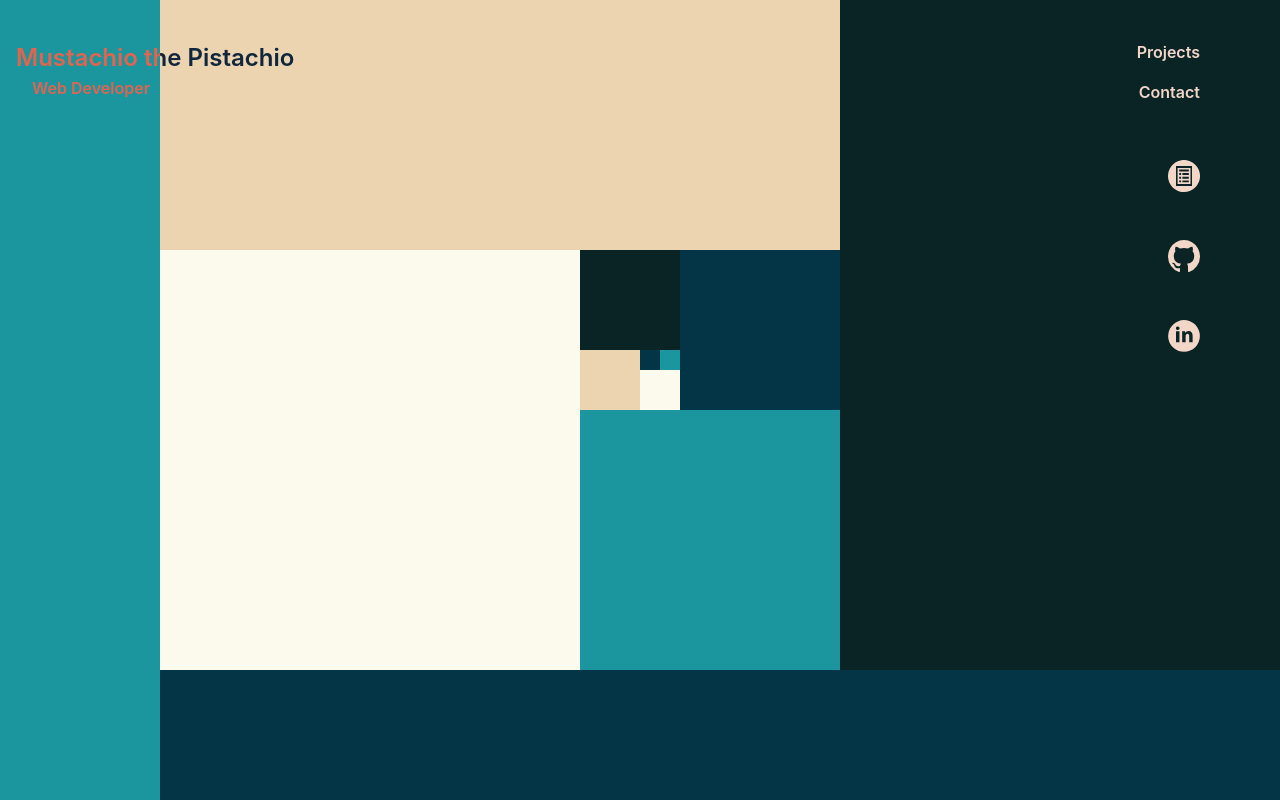
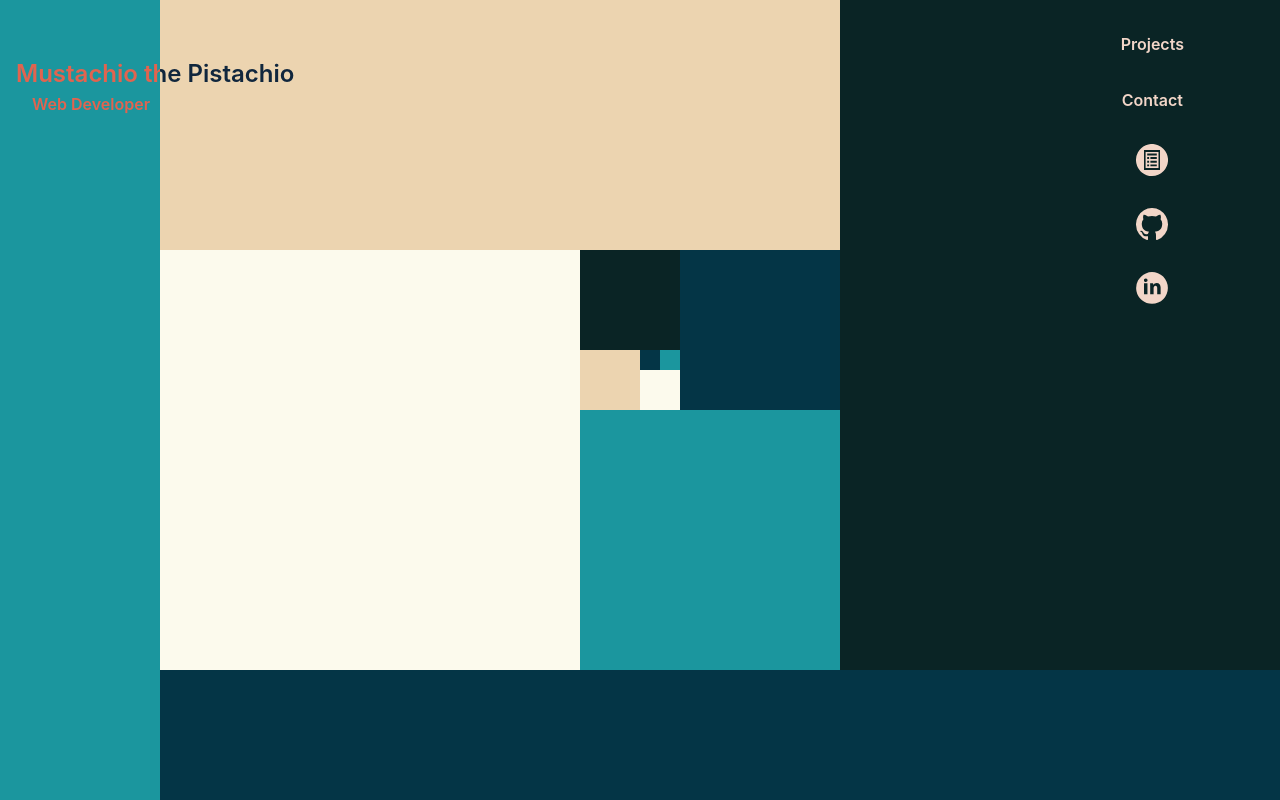
Before and after one commit to frealis/portfolio, a React (Create React App) app: page / in a window 1280 px wide. Built offline with nearby package versions, Linux system fonts and the light colour scheme.

Commit message:
Adjust navbar UI & alignment

```diff
--- a/src/css/App.css
+++ b/src/css/App.css
@@ -85,10 +85,10 @@
 .scraps .scrap {
   color: #FCFAED;
   font-weight: 600;
+  font-size: 1rem;
   mix-blend-mode: difference;
-  padding: 0 1rem;
+  padding: 1rem;
   position: fixed;
-  right: 5vw;
   z-index: 2; }
   .scraps .scrap.brand {
     font-size: 1.5rem;
@@ -99,13 +99,19 @@
     font-size: 1rem;
     left: 1rem;
     position: relative; }
+  .scraps .scrap.links {
+    align-items: space-between;
+    display: flex;
+    flex-direction: column;
+    justify-content: center;
+    right: 5vw; }
   .scraps .scrap .link-contact,
   .scraps .scrap .link-projects {
     background-color: transparent;
-    font-size: 1rem; }
+    position: static; }
     .scraps .scrap .link-contact:hover,
     .scraps .scrap .link-projects:hover {
-      animation-duration: 0.25s;
+      animation-duration: 0.2s;
       animation-fill-mode: forwards;
       animation-name: animation-chromatophore-deconstructed;
       animation-timing-function: linear; }
@@ -113,14 +119,12 @@
     .scraps .scrap .link-projects:focus {
       outline: none;
       box-shadow: none; }
-  .scraps .scrap .link-contact {
-    top: 10vh; }
-  .scraps .scrap .link-projects {
-    top: 5vh; }
   .scraps .scrap .link-resume,
   .scraps .scrap .link-github,
   .scraps .scrap .link-linkedin {
-    background-color: transparent; }
+    background-color: transparent;
+    fill: #FCFAED;
+    position: static; }
     .scraps .scrap .link-resume .icon-github,
     .scraps .scrap .link-resume .icon-linkedin,
     .scraps .scrap .link-resume .icon-resume,
@@ -136,17 +140,8 @@
     .scraps .scrap .link-linkedin:focus {
       outline: none;
       box-shadow: none; }
-  .scraps .scrap .link-resume {
-    top: 20vh; }
-    .scraps .scrap .link-resume path {
-      fill: #FCFAED; }
-  .scraps .scrap .link-github {
-    fill: #FCFAED;
-    top: 30vh; }
-  .scraps .scrap .link-linkedin {
-    top: 40vh; }
-    .scraps .scrap .link-linkedin path {
-      fill: #FCFAED; }
+  .scraps .scrap .link-resume path {
+    fill: #FCFAED; }
   .scraps .scrap.display-none {
     display: none; }
 
@@ -270,6 +265,7 @@
     color: #043546;
     display: block;
     font-size: 1rem;
+    font-weight: 600;
     height: 2.5rem;
     margin: auto; }
     .page-contact .contact-row #contact-button-send:hover {
--- a/src/img/svg-components/icon-resume.jsx
+++ b/src/img/svg-components/icon-resume.jsx
@@ -3,7 +3,7 @@ import React from 'react'
 export default function iconResume() {
   return (
     <svg className="icon-resume" stroke="none" xmlns="http://www.w3.org/2000/svg" viewBox="0 0 100 100">
-      <path d="M50,100A50.013,50.013,0,0,1,30.538,3.929,50.013,50.013,0,0,1,69.462,96.071,49.683,49.683,0,0,1,50,100ZM25,19V81H75V19ZM70.322,75H30V25H70.322V75ZM45,63.692v6H65v-6Zm-10,0v6h6v-6ZM45,52.346v6H65v-6Zm-10,0v6h6v-6ZM45,41v6H65V41ZM35,41v6h6V41Zm0-11v6H65V30Z"/>
+      <path d="M50,100A50.013,50.013,0,0,1,30.538,3.929,50.013,50.013,0,0,1,69.462,96.071,49.683,49.683,0,0,1,50,100ZM25,19V81H75V19ZM70.322,75H30V25H70.322V75ZM45,63.692v6H65v-6Zm-10,0v6h6v-6ZM45,52.346v6H65v-6Zm-10,0v6h6v-6ZM45,41v6H65V41ZM35,41v6h6V41Zm0-11v6H65V30Z" />
     </svg>
   )
 }
--- a/src/scss/_contact.scss
+++ b/src/scss/_contact.scss
@@ -11,6 +11,7 @@ $contact-link-transition: 0.25s ease-out;
       color: $tertiary-color;
       display: block;
       font-size: 1rem;
+      font-weight: 600;
       height: 2.5rem;
       margin: auto;
       &:hover {
--- a/src/scss/_nav.scss
+++ b/src/scss/_nav.scss
@@ -19,21 +19,26 @@
   & .scrap {
     color: $secondary-color;
     font-weight: 600;
+    font-size: 1rem;
     mix-blend-mode: difference;
-    padding: 0 1rem;
+    padding: 1rem;
     position: fixed;
-    right: 5vw;
     z-index: 2;
     &.brand { font-size: 1.5rem; left: 0vw; top: 5vh; }
     & .brand-sub { display: block; font-size: 1rem; left: 1rem; position: relative; }
-    // &.links { left: 15vw; top: 50vh; }
+    &.links {
+      align-items: space-between;
+      display: flex;
+      flex-direction: column;
+      justify-content: center;
+      right: 5vw;
+     }
     & .link-contact,
     & .link-projects {
       background-color: transparent;
-      font-size: 1rem;
-      // position: static;
+      position: static;
       &:hover {
-        animation-duration: 0.25s;
+        animation-duration: 0.2s;
         animation-fill-mode: forwards;
         animation-name: animation-chromatophore-deconstructed;
         animation-timing-function: linear;
@@ -43,17 +48,12 @@
         box-shadow: none;
       }
     }
-    & .link-contact {
-      top: 10vh;
-    }
-    & .link-projects {
-      top: 5vh;
-    }
     & .link-resume,
     & .link-github,
     & .link-linkedin {
       background-color: transparent;
-      // position: static;
+      fill: $secondary-color;
+      position: static;
       & .icon-github,
       & .icon-linkedin,
       & .icon-resume {
@@ -65,16 +65,8 @@
       }
     }
     & .link-resume {
-      top: 20vh;
       & path { fill: $secondary-color; }
-    }
-    & .link-github {
-      fill: $secondary-color;
-      top: 30vh;
-    }
-    & .link-linkedin {
-      top: 40vh;
-      & path { fill: $secondary-color; }
+      // fill: $secondary-color;
     }
     &.display-none { display: none; }
   }
```
